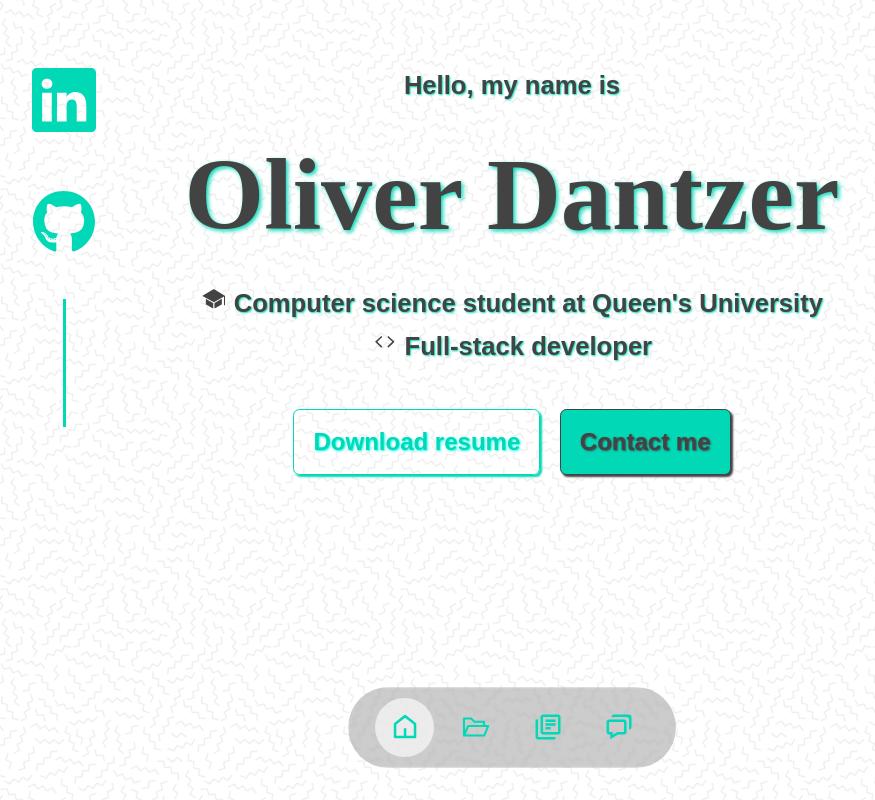
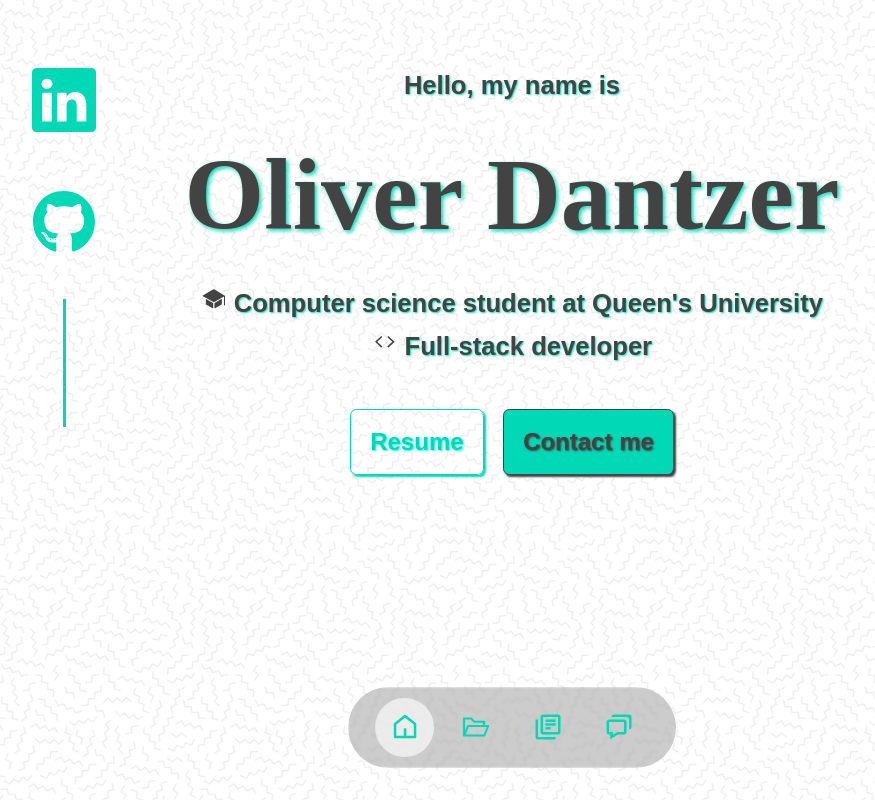
Before and after one commit to oliverdantzer/oliverdantzer.github.io, a React (Create React App) app: page / in a window 1280 px wide. Shown: the top 800 px of the page, without its empty margins (128-1003 px from the left). Built offline with nearby package versions, Linux system fonts and the light colour scheme; a web font is replaced by a local one.

Commit message:
Update CallToAction.jsx
Change resume link

```diff
--- a/src/components/header/CallToAction.jsx
+++ b/src/components/header/CallToAction.jsx
@@ -4,7 +4,7 @@ import Resume from '../../assets/resume-oliver-dantzer.pdf'
 const CallToAction = () => {
   return (
     <div className="calltoaction">
-        <a href={Resume} rel="noopener noreferrer" target='_blank' className='btn'>Download resume</a>
+        <a href="https://www.oliverdantzer.me/resume-oliver-dantzer.pdf" rel="noopener noreferrer" target='_blank' className='btn'>Resume</a>
         <a href="#contact" className='btn btn-primary'>Contact me</a>
     </div>
   )
```
